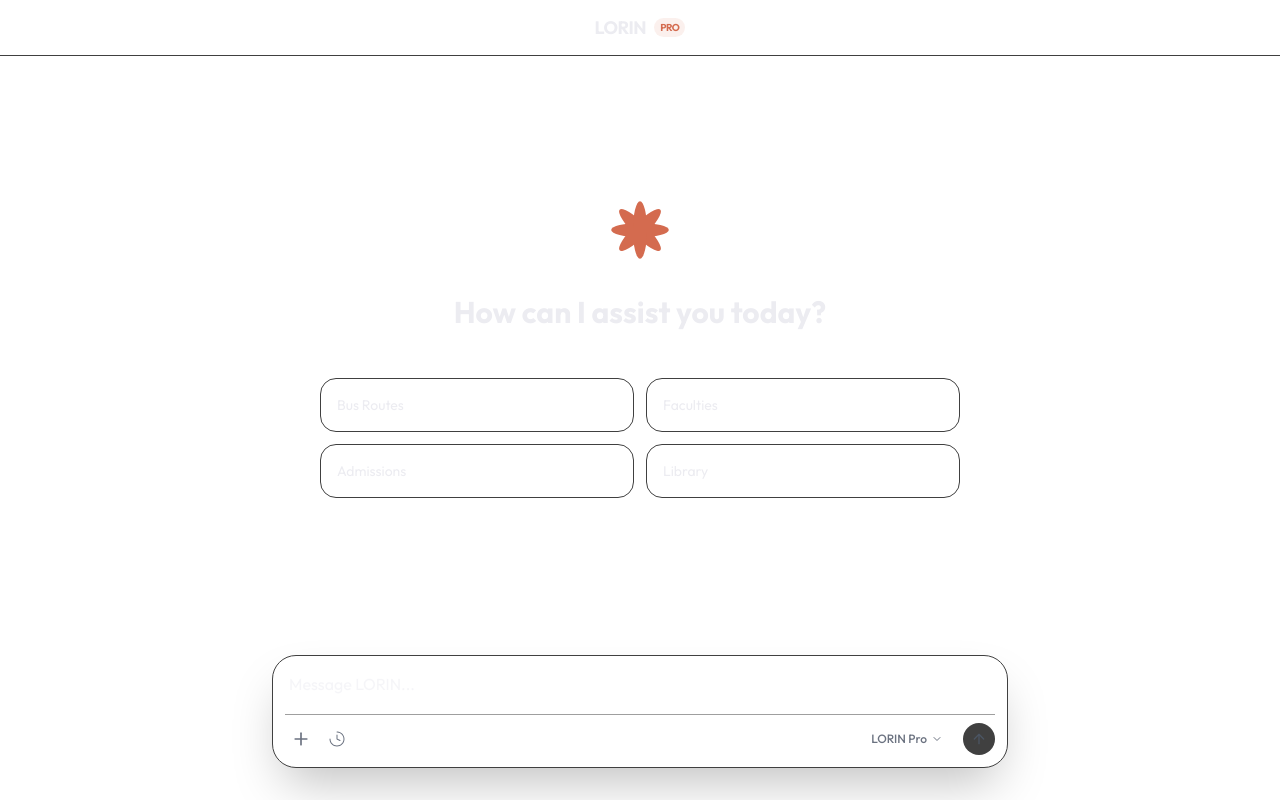
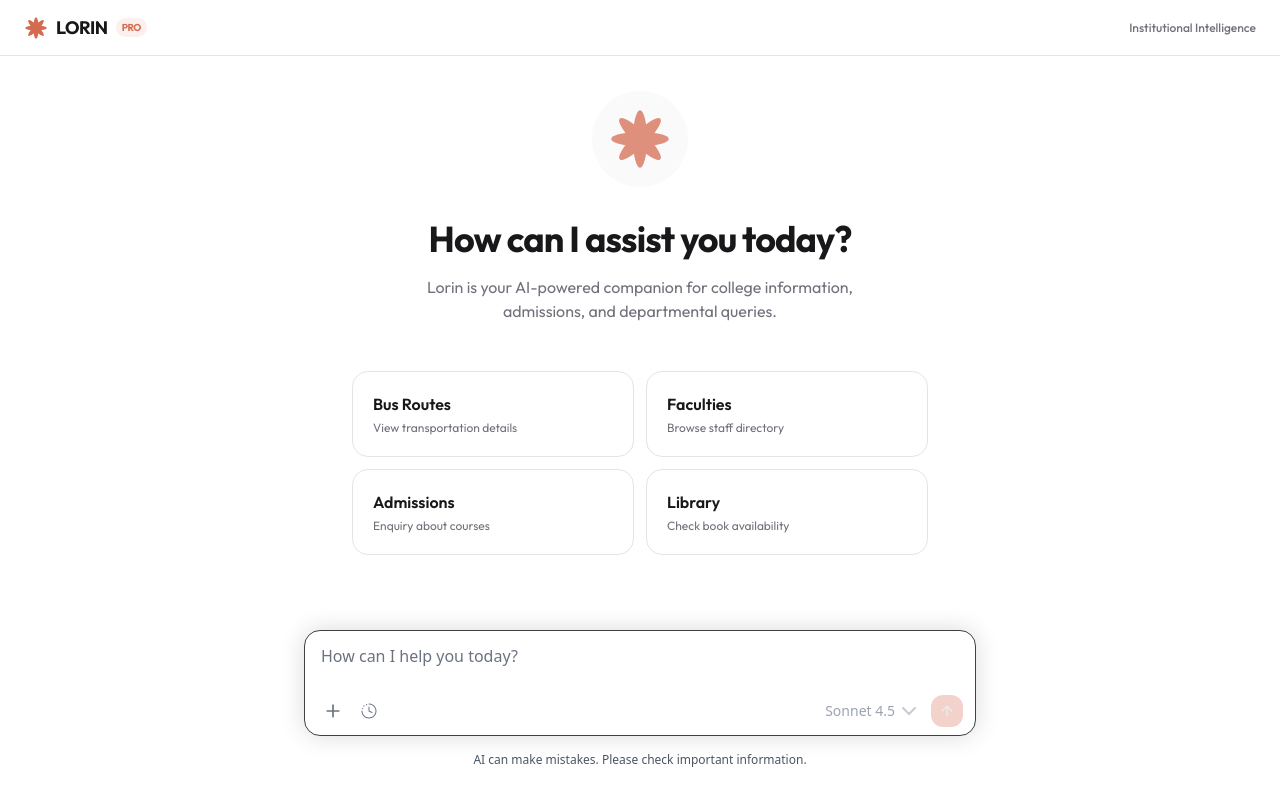
Before and after one commit to hackerstudent29/MSAJCE-LORIN, a Next.js app in the folder frontend/: page / in a window 1280 px wide. Built offline with nearby package versions, Linux system fonts and the light colour scheme.

Commit message:
feat: complete frontend modernization with ClaudeChatInput

```diff
--- a/frontend/src/app/page.tsx
+++ b/frontend/src/app/page.tsx
@@ -1,7 +1,8 @@
 "use client";
 
-import React, { useState, useRef, useEffect, useCallback } from "react";
-import { Plus, ChevronDown, ArrowUp, X, FileText, Loader2, Check, Archive, User, Bot } from "lucide-react";
+import React, { useState, useRef, useEffect } from "react";
+import { User, Bot } from "lucide-react";
+import { ClaudeChatInput } from "@/components/ClaudeChatInput";
 
 /* --- ICONS --- */
 const Icons = {
@@ -13,152 +14,149 @@ const Icons = {
             <ellipse cx="100" cy="100" rx="90" ry="22" fill="#D46B4F" transform="rotate(135 100 100)" />
         </svg>
     ),
-    Plus, ChevronDown, ArrowUp, X, FileText, Loader2, Check, Archive,
-    Thinking: (props: any) => <svg width="20" height="20" viewBox="0 0 20 20" fill="currentColor" {...props}><path d="M10.3857 2.50977C14.3486 2.71054 17.5 5.98724 17.5 10C17.5 14.1421 14.1421 17.5 10 17.5C5.85786 17.5 2.5 14.1421 2.5 10C2.5 9.72386 2.72386 9.5 3 9.5C3.27614 9.5 3.5 9.72386 3.5 10C3.5 13.5899 6.41015 16.5 10 16.5C13.5899 16.5 16.5 13.5899 16.5 10C16.5 6.5225 13.7691 3.68312 10.335 3.50879L10 3.5L9.89941 3.49023C9.67145 3.44371 9.5 3.24171 9.5 3C9.5 2.72386 9.72386 2.5 10 2.5L10.3857 2.50977ZM10 5.5C10.2761 5.5 10.5 5.72386 10.5 6V9.69043L13.2236 11.0527C13.4706 11.1762 13.5708 11.4766 13.4473 11.7236C13.3392 11.9397 13.0957 12.0435 12.8711 11.9834L12.7764 11.9473L9.77637 10.4473C9.60698 10.3626 9.5 10.1894 9.5 10V6C9.5 5.72386 9.72386 5.5 10 5.5Z" /></svg>,
 };
 
-/* --- UTILS --- */
-const formatFileSize = (b: number) => {
-    if (b === 0) return "0 Bytes";
-    const k = 1024;
-    const s = ["Bytes", "KB", "MB", "GB"];
-    const i = Math.floor(Math.log(b) / Math.log(k));
-    return parseFloat((b / Math.pow(k, i)).toFixed(2)) + " " + s[i];
-};
-
-interface AttachedFile { id: string; file: File; type: string; preview: string | null; uploadStatus: string; }
 interface Message { id: string; role: "user" | "bot"; content: string; }
-
-/* --- SUB-COMPONENTS --- */
-const FileCard = ({ file, onRemove }: any) => (
-    <div className="relative group w-24 h-24 rounded-xl border border-bg-300 bg-bg-200 overflow-hidden animate-fade-in shrink-0">
-        {file.preview ? <img src={file.preview} className="w-full h-full object-cover" /> : <div className="p-3"><Icons.FileText className="w-5 h-5 text-text-300" /></div>}
-        <button onClick={() => onRemove(file.id)} className="absolute top-1 right-1 p-1 bg-black/50 rounded-full text-white opacity-0 group-hover:opacity-100 transition-opacity"><Icons.X className="w-3 h-3" /></button>
-    </div>
-);
-
-const PastedCard = ({ content, onRemove }: any) => (
-    <div className="relative group w-28 h-28 rounded-2xl border border-bg-300 bg-white dark:bg-bg-200 p-3 flex flex-col justify-between shrink-0 animate-fade-in shadow-sm">
-        <p className="text-[10px] text-text-400 font-mono line-clamp-4">{content.content}</p>
-        <span className="text-[9px] font-bold text-text-500 uppercase tracking-widest">PASTED</span>
-        <button onClick={() => onRemove(content.id)} className="absolute top-2 right-2 p-1 bg-bg-200 border border-bg-300 rounded-full text-text-400 opacity-0 group-hover:opacity-100"><Icons.X className="w-2 h-2" /></button>
-    </div>
-);
-
-const ModelSelector = ({ selected, onSelect }: any) => {
-    const [open, setOpen] = useState(false);
-    const models = [{ id: "lorin-pro", name: "LORIN Pro" }, { id: "lorin-std", name: "LORIN Standard" }];
-    return (
-        <div className="relative">
-            <button onClick={() => setOpen(!open)} className="h-8 px-3 rounded-xl text-xs font-medium text-text-400 hover:bg-bg-200 flex items-center gap-1">
-                {models.find(m => m.id === selected)?.name} <Icons.ChevronDown className="w-3 h-3" />
-            </button>
-            {open && (
-                <div className="absolute bottom-full right-0 mb-2 w-48 bg-white dark:bg-bg-100 border border-bg-300 rounded-2xl shadow-xl p-1.5 z-50">
-                    {models.map(m => (
-                        <button key={m.id} onClick={() => { onSelect(m.id); setOpen(false); }} className="w-full text-left px-3 py-2 rounded-xl text-sm hover:bg-bg-200 flex items-center justify-between">
-                            {m.name} {selected === m.id && <Icons.Check className="w-3 h-3 text-accent" />}
-                        </button>
-                    ))}
-                </div>
-            )}
-        </div>
-    );
-};
 
 /* --- MAIN PAGE --- */
 export default function ChatPage() {
     const [messages, setMessages] = useState<Message[]>([]);
-    const [input, setInput] = useState("");
-    const [files, setFiles] = useState<AttachedFile[]>([]);
-    const [pastes, setPastes] = useState<any[]>([]);
     const [isLoading, setIsLoading] = useState(false);
-    const [thinking, setThinking] = useState(false);
-    const [model, setModel] = useState("lorin-pro");
     const scrollRef = useRef<HTMLDivElement>(null);
 
-    useEffect(() => { scrollRef.current?.scrollIntoView({ behavior: "smooth" }); }, [messages]);
+    useEffect(() => {
+        scrollRef.current?.scrollIntoView({ behavior: "smooth" });
+    }, [messages]);
 
-    const handleSend = async (manualText?: string) => {
-        const text = manualText || input;
-        if ((!text.trim() && files.length === 0) || isLoading) return;
+    const handleSendMessage = async (data: any) => {
+        const { message, model, isThinkingEnabled } = data;
 
-        setMessages(p => [...p, { id: Date.now().toString(), role: "user", content: text }]);
-        setInput(""); setFiles([]); setPastes([]); setIsLoading(true);
+        if (!message.trim() || isLoading) return;
+
+        // Add user message
+        const userMsgId = Date.now().toString();
+        setMessages(p => [...p, { id: userMsgId, role: "user", content: message }]);
+        setIsLoading(true);
 
         try {
-            // YOUR BOT BACKEND URL
+            // BACKEND URL
             const BACKEND_URL = "https://msajce-lorin-ai.vercel.app/api/chat";
 
             const res = await fetch(BACKEND_URL, {
                 method: "POST",
                 headers: { "Content-Type": "application/json" },
-                body: JSON.stringify({ message: text, model, thinking }),
+                body: JSON.stringify({
+                    message,
+                    model: model || "lorin-pro",
+                    thinking: isThinkingEnabled
+                }),
             });
-            const data = await res.json();
-            setMessages(p => [...p, { id: (Date.now() + 1).toString(), role: "bot", content: data.response || "I encountered an error. Please try again." }]);
+
+            if (!res.ok) throw new Error("Backend error");
+
+            const responseData = await res.json();
+            setMessages(p => [...p, {
+                id: (Date.now() + 1).toString(),
+                role: "bot",
+                content: responseData.response || "I encountered an error. Please try again."
+            }]);
         } catch (e) {
-            setMessages(p => [...p, { id: Date.now().toString(), role: "bot", content: "Connection Error: Please ensure your Bot is awake at msajce-lorin.vercel.app" }]);
-        } finally { setIsLoading(false); }
+            setMessages(p => [...p, {
+                id: (Date.now() + 2).toString(),
+                role: "bot",
+                content: "Connection Error: Please ensure your Bot is awake at msajce-lorin-ai.vercel.app"
+            }]);
+        } finally {
+            setIsLoading(false);
+        }
     };
 
     return (
-        <div className="flex flex-col h-screen bg-white dark:bg-[#212121]">
-            <header className="h-14 flex items-center justify-center border-b border-bg-300 dark:border-white/5 bg-white/80 dark:bg-bg-100/50 backdrop-blur-md">
-                <div className="flex items-center gap-2 font-bold text-lg tracking-tight">LORIN <span className="bg-accent/10 text-accent text-[10px] px-1.5 py-0.5 rounded-full">PRO</span></div>
+        <div className="flex flex-col h-screen bg-white dark:bg-[#212121] transition-colors duration-500">
+            {/* Header */}
+            <header className="h-14 flex items-center justify-between px-6 border-b border-zinc-200 dark:border-white/5 bg-white/80 dark:bg-[#212121]/50 backdrop-blur-md sticky top-0 z-50">
+                <div className="flex items-center gap-2 font-bold text-lg tracking-tight text-zinc-900 dark:text-white">
+                    <Icons.Logo className="w-6 h-6" />
+                    LORIN <span className="bg-[#D46B4F]/10 text-[#D46B4F] text-[10px] px-1.5 py-0.5 rounded-full font-bold">PRO</span>
+                </div>
+                <div className="flex items-center gap-4">
+                    <span className="text-xs font-medium text-zinc-500 dark:text-zinc-400">Institutional Intelligence</span>
+                </div>
             </header>
 
+            {/* Chat Area */}
             <main className="flex-1 overflow-y-auto no-scrollbar py-8">
                 {messages.length === 0 ? (
-                    <div className="h-full flex flex-col items-center justify-center max-w-2xl mx-auto text-center px-4">
-                        <Icons.Logo className="w-16 h-16 mb-8" />
-                        <h1 className="text-3xl font-bold mb-12">How can I assist you today?</h1>
-                        <div className="grid grid-cols-2 gap-3 w-full">
-                            {["Bus Routes", "Faculties", "Admissions", "Library"].map(q => (
-                                <button key={q} onClick={() => handleSend(q)} className="p-4 rounded-2xl border border-bg-300 text-left text-sm hover:bg-bg-200 transition-all">{q}</button>
+                    <div className="h-full flex flex-col items-center justify-center max-w-2xl mx-auto text-center px-4 animate-in fade-in slide-in-from-bottom-4 duration-1000">
+                        <div className="p-4 bg-zinc-50 dark:bg-zinc-800/50 rounded-full mb-8">
+                            <Icons.Logo className="w-16 h-16 animate-pulse" />
+                        </div>
+                        <h1 className="text-4xl font-bold mb-4 text-zinc-900 dark:text-white tracking-tight">How can I assist you today?</h1>
+                        <p className="text-zinc-500 dark:text-zinc-400 mb-12 max-w-md">Lorin is your AI-powered companion for college information, admissions, and departmental queries.</p>
+
+                        <div className="grid grid-cols-2 gap-3 w-full max-w-xl">
+                            {[
+                                { q: "Bus Routes", desc: "View transportation details" },
+                                { q: "Faculties", desc: "Browse staff directory" },
+                                { q: "Admissions", desc: "Enquiry about courses" },
+                                { q: "Library", desc: "Check book availability" }
+                            ].map(item => (
+                                <button
+                                    key={item.q}
+                                    onClick={() => handleSendMessage({ message: item.q })}
+                                    className="p-5 rounded-2xl border border-zinc-200 dark:border-zinc-800 text-left hover:bg-zinc-50 dark:hover:bg-zinc-800/80 transition-all group hover:border-[#D46B4F]/50"
+                                >
+                                    <div className="font-semibold text-zinc-900 dark:text-white mb-1 group-hover:text-[#D46B4F] transition-colors">{item.q}</div>
+                                    <div className="text-xs text-zinc-500 dark:text-zinc-400">{item.desc}</div>
+                                </button>
                             ))}
                         </div>
                     </div>
                 ) : (
-                    <div className="max-w-3xl mx-auto px-4 space-y-8">
+                    <div className="max-w-3xl mx-auto px-4 space-y-10">
                         {messages.map(m => (
-                            <div key={m.id} className={`flex gap-4 group ${m.role === "user" ? "flex-row-reverse text-right" : ""}`}>
-                                <div className={`w-9 h-9 rounded-full flex items-center justify-center shrink-0 ${m.role === "user" ? "bg-zinc-700" : "bg-accent shadow-lg shadow-accent/20"}`}>
-                                    {m.role === "user" ? <User size={18} className="text-white" /> : <Bot size={18} className="text-white" />}
+                            <div key={m.id} className={`flex gap-6 group animate-in fade-in duration-500 ${m.role === "user" ? "flex-row-reverse" : ""}`}>
+                                <div className={`w-10 h-10 rounded-2xl flex items-center justify-center shrink-0 shadow-sm ${m.role === "user" ? "bg-zinc-800 dark:bg-zinc-700" : "bg-[#D46B4F] shadow-[#D46B4F]/20 shadow-lg"}`}>
+                                    {m.role === "user" ? <User size={20} className="text-white" /> : <Bot size={20} className="text-white" />}
                                 </div>
-                                <div className="flex-1 space-y-1">
-                                    <p className="text-[11px] font-bold uppercase text-text-500 tracking-widest">{m.role === "user" ? "Principal / Faculty" : "LORIN Intelligence"}</p>
-                                    <div className={`inline-block max-w-[85%] text-zinc-800 dark:text-zinc-200 leading-relaxed whitespace-pre-wrap ${m.role === "user" ? "bg-bg-200 p-3 rounded-2xl" : ""}`}>{m.content}</div>
+                                <div className={`flex-1 space-y-2 ${m.role === "user" ? "text-right" : ""}`}>
+                                    <div className="text-[10px] font-bold uppercase text-zinc-400 dark:text-zinc-500 tracking-[0.2em]">
+                                        {m.role === "user" ? "Academic Inquiry" : "Lorin System"}
+                                    </div>
+                                    <div className={`
+                                        inline-block max-w-full text-[15px] leading-relaxed whitespace-pre-wrap antialiased
+                                        ${m.role === "user"
+                                            ? "bg-zinc-100 dark:bg-zinc-800/80 p-4 rounded-3xl text-zinc-800 dark:text-zinc-200"
+                                            : "text-zinc-800 dark:text-zinc-100 font-medium"
+                                        }
+                                    `}>
+                                        {m.content}
+                                    </div>
                                 </div>
                             </div>
                         ))}
-                        {isLoading && <div className="flex gap-4"><div className="w-9 h-9 bg-accent rounded-full flex items-center justify-center"><Bot size={18} className="text-white" /></div><div className="flex gap-1.5 items-center h-9"><div className="w-2 h-2 bg-accent/30 rounded-full animate-bounce" /><div className="w-2 h-2 bg-accent/30 rounded-full animate-bounce [animation-delay:0.2s]" /><div className="w-2 h-2 bg-accent/30 rounded-full animate-bounce [animation-delay:0.4s]" /></div></div>}
-                        <div ref={scrollRef} className="h-32" />
+
+                        {isLoading && (
+                            <div className="flex gap-6 animate-pulse">
+                                <div className="w-10 h-10 bg-[#D46B4F]/50 rounded-2xl flex items-center justify-center">
+                                    <Bot size={20} className="text-white" />
+                                </div>
+                                <div className="flex gap-2 items-center">
+                                    <div className="w-1.5 h-1.5 bg-[#D46B4F] rounded-full animate-bounce" />
+                                    <div className="w-1.5 h-1.5 bg-[#D46B4F] rounded-full animate-bounce [animation-delay:0.2s]" />
+                                    <div className="w-1.5 h-1.5 bg-[#D46B4F] rounded-full animate-bounce [animation-delay:0.4s]" />
+                                </div>
+                            </div>
+                        )}
+                        <div ref={scrollRef} className="h-40" />
                     </div>
                 )}
             </main>
 
-            <div className="pb-8 bg-gradient-to-t from-white dark:from-[#212121] via-white to-transparent pt-4">
+            {/* Input Bar */}
+            <div className="pb-8 bg-gradient-to-t from-white dark:from-[#212121] via-white/90 dark:via-[#212121]/90 to-transparent pt-10 sticky bottom-0 z-50">
                 <div className="max-w-3xl mx-auto px-4">
-                    <div className="bg-white dark:bg-bg-200 rounded-3xl border border-bg-300 shadow-2xl p-3 focus-within:ring-1 focus-within:ring-accent/30 transition-all">
-                        {(files.length > 0 || pastes.length > 0) && (
-                            <div className="flex gap-3 overflow-x-auto pb-3 mb-2 no-scrollbar">
-                                {pastes.map(p => <PastedCard key={p.id} content={p} onRemove={(id: string) => setPastes(x => x.filter(v => v.id !== id))} />)}
-                                {files.map(f => <FileCard key={f.id} file={f} onRemove={(id: string) => setFiles(x => x.filter(v => v.id !== id))} />)}
-                            </div>
-                        )}
-                        <textarea value={input} onChange={e => setInput(e.target.value)} onKeyDown={e => { if (e.key === "Enter" && !e.shiftKey) { e.preventDefault(); handleSend(); } }} placeholder="Message LORIN..." className="w-full bg-transparent border-0 outline-none p-1 text-[16px] resize-none" rows={1} />
-                        <div className="flex items-center justify-between mt-2 pt-2 border-t border-bg-300/50">
-                            <div className="flex items-center gap-1">
-                                <button className="p-1.5 text-text-400 hover:text-accent hover:bg-bg-300/50 rounded-lg"><Icons.Plus className="w-5 h-5" /></button>
-                                <button onClick={() => setThinking(!thinking)} className={`p-1.5 rounded-lg ${thinking ? "text-accent bg-accent/10" : "text-text-400 hover:bg-bg-300/50"}`}><Icons.Thinking className="w-5 h-5" /></button>
-                            </div>
-                            <div className="flex items-center gap-2">
-                                <ModelSelector selected={model} onSelect={setModel} />
-                                <button onClick={() => handleSend()} disabled={!input.trim() || isLoading} className={`p-2 rounded-2xl transition-all ${input.trim() ? "bg-accent text-white shadow-lg active:scale-95" : "bg-bg-300 text-text-500"}`}><Icons.ArrowUp className="w-4 h-4" /></button>
-                            </div>
-                        </div>
-                    </div>
+                    <ClaudeChatInput onSendMessage={handleSendMessage} />
                 </div>
             </div>
         </div>
```
